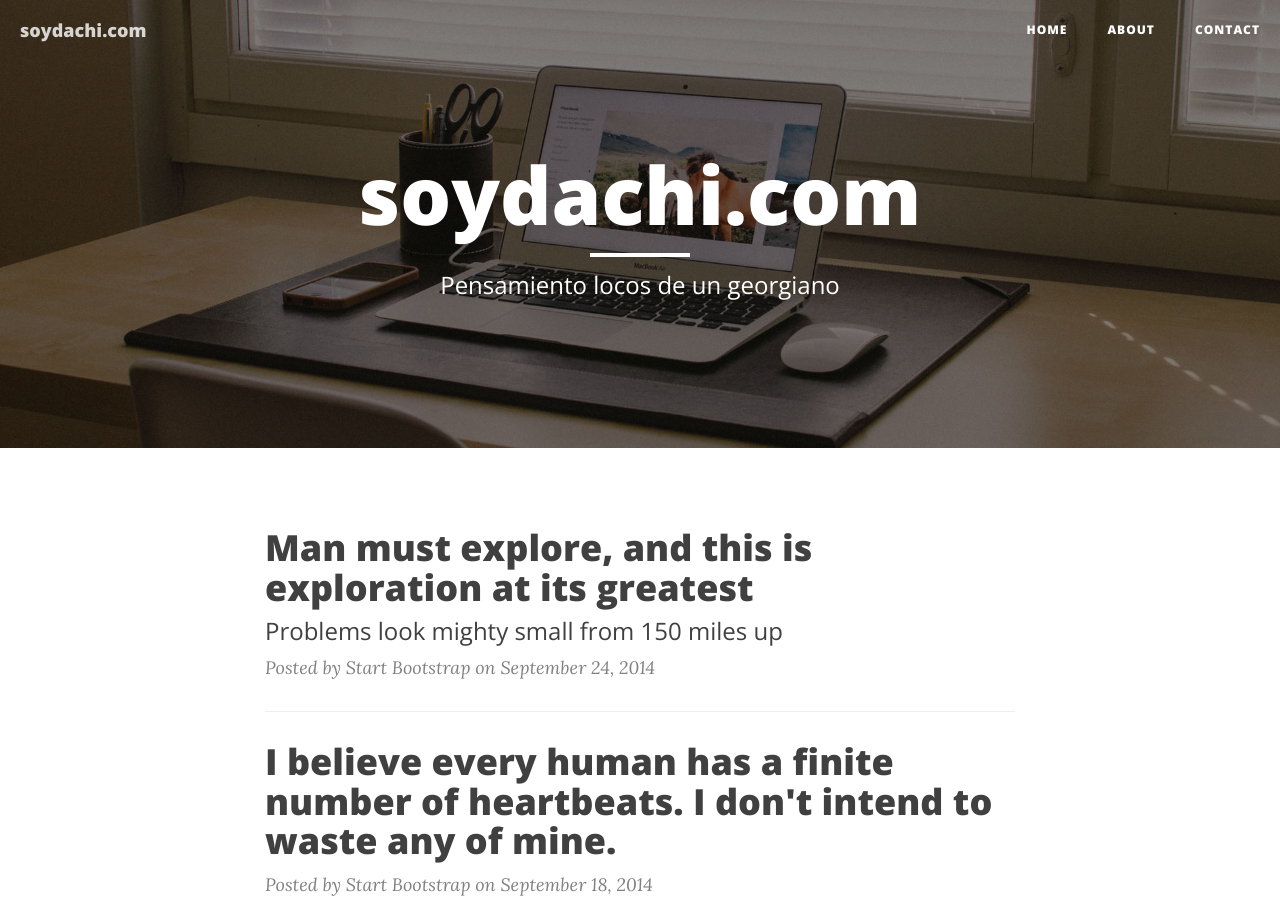
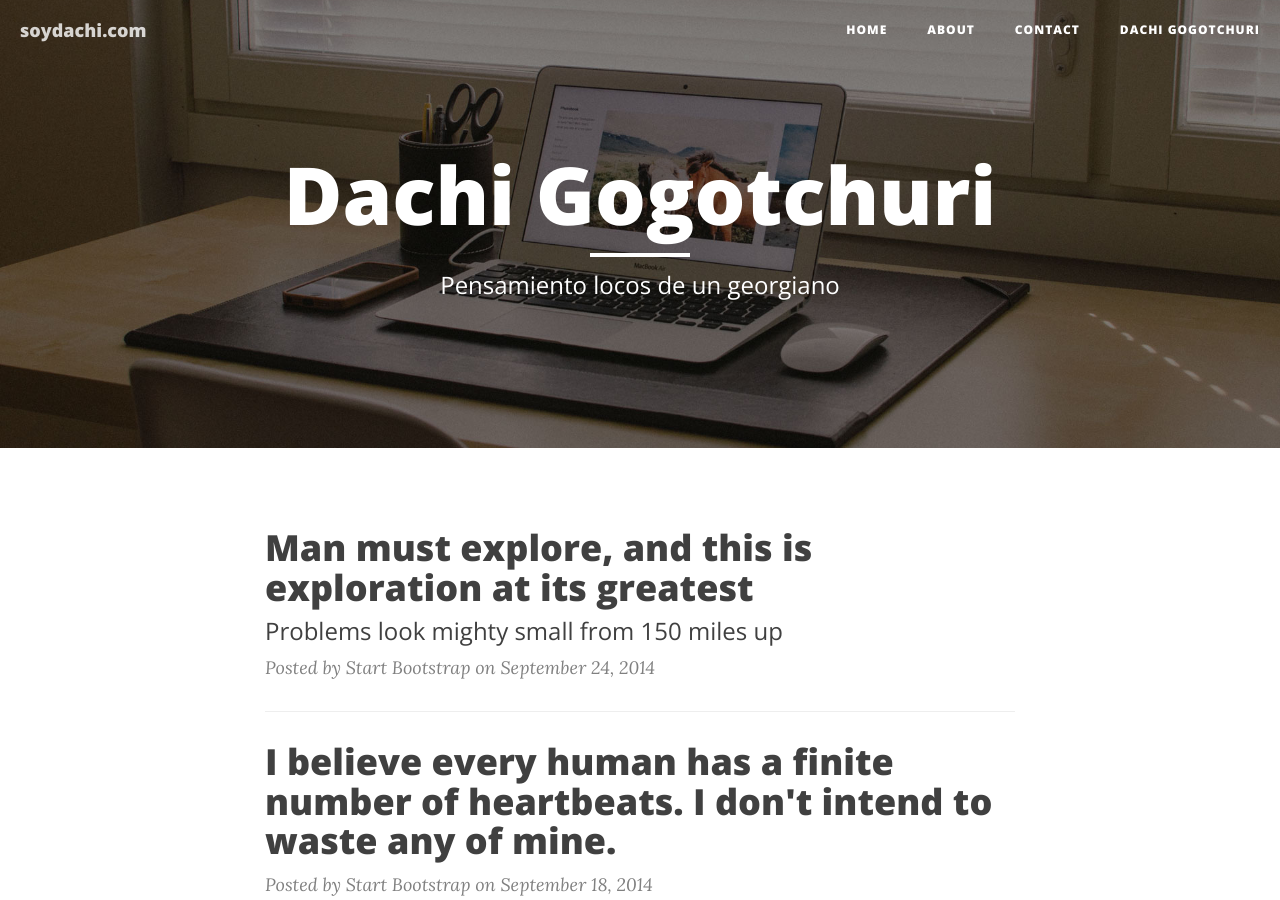
Before and after one commit to dachibox/dachibox.github.io, a Jekyll site: the page built from index.html, in a window 1280 px wide and 900 px high. Built offline with Jekyll 4.4.1, drawn with Linux system fonts in a browser that asks for light colours; nearby versions of some CDN libraries; the list of posts is cut into pages by our own code.

Commit message:
Change title name

```diff
--- a/index.html
+++ b/index.html
@@ -1,5 +1,6 @@
 ---
 layout: page
+title: Dachi Gogotchuri
 description: "Pensamiento locos de un georgiano"
 ---
 
```
